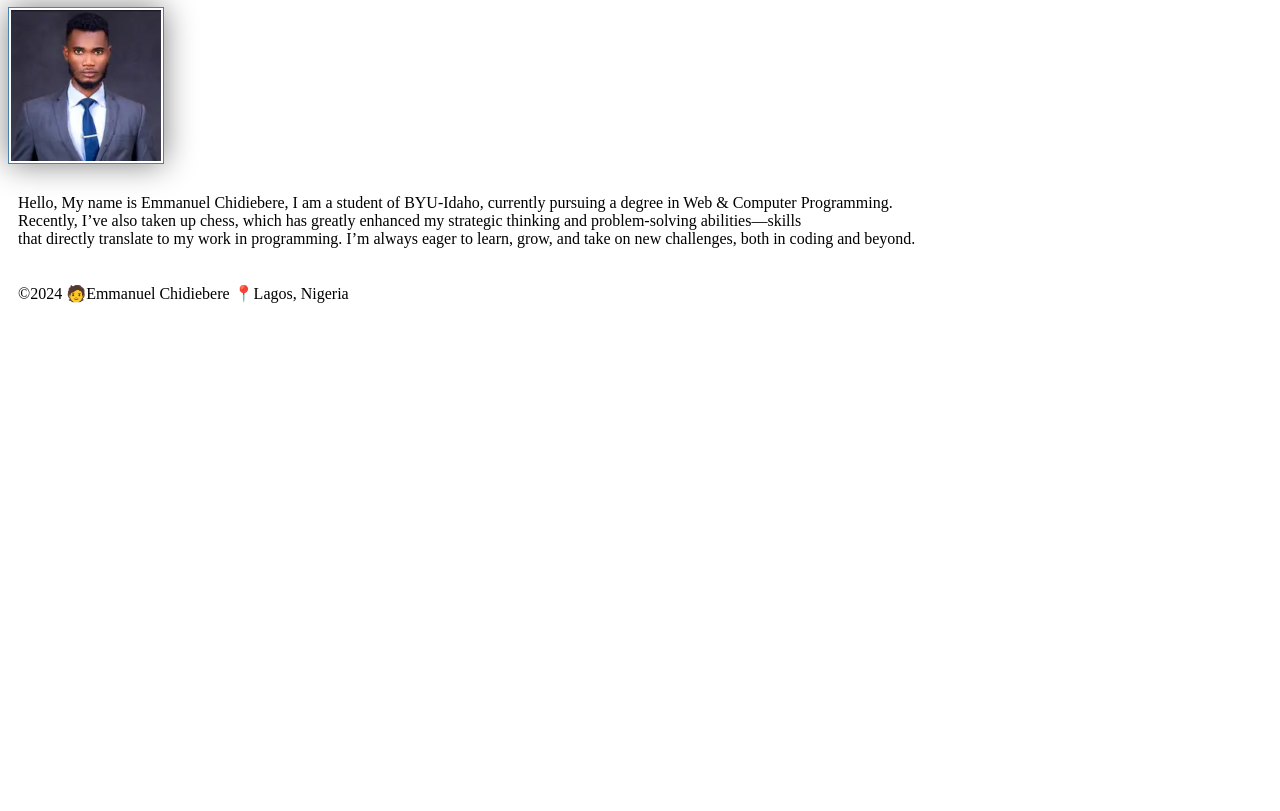
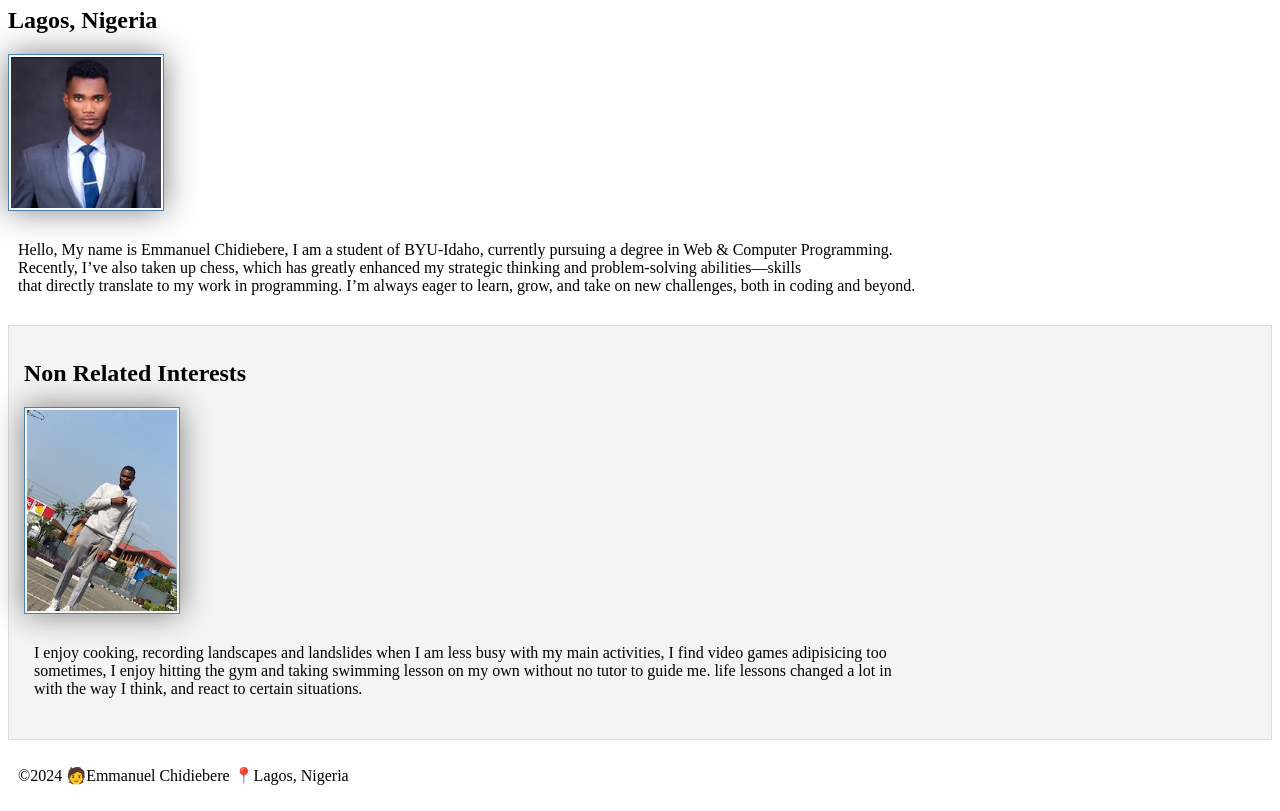
Before and after one commit to VladmirNzeh/wdd130, a plain HTML site: page index.html in a window 1280 px wide. Shown: the part 275-1086 px from the top of the page. Before the commit the page ends 800 px from the top, so only its background shows below. Drawn offline with Linux system fonts and the light colour scheme.

Commit message:
Changes made to second commit

```diff
--- a/index.html
+++ b/index.html
@@ -3,6 +3,8 @@
     <head>
         <meta charset="utf-8">
         <meta name="viewport" content="width-device-width">
+        <meta name="description" content="Main page enhancement layout">
+        <meta name="author" content="Emmanuel Chidiebere">
         <link rel="stylesheet" href="styles/styles.css">
         <title>Emmanuel Chidiebere | WDD 130</title>
     </head>
@@ -16,12 +18,20 @@
         </header>
         <main>
             <h1>Emmanuel Chidiebere Nzeh | WDD 130</h1>
+            <h2>Lagos, Nigeria</h2>
             <img src="images/Profile.webp" alt="Profile" width="200">
             <p>Hello, My name is Emmanuel Chidiebere, I am a student of BYU-Idaho, currently pursuing a degree in Web & Computer Programming. <br>
                 Recently, I’ve also taken up chess, which has greatly enhanced my strategic thinking and problem-solving abilities—skills <br>
                 that directly translate to my work in programming. I’m always eager to learn, grow, and take on new challenges, both in coding and beyond.
             </p>
         </main>
+        <aside>
+            <h2>Non Related Interests</h2>
+            <img src="images/vlad2.webp" alt="vlad2" width="200">
+            <p>I enjoy cooking, recording landscapes and landslides when I am less busy with my main activities, I find video games adipisicing too<br>
+            sometimes, I enjoy hitting the gym and taking swimming lesson on my own without no tutor to guide me. life lessons changed a lot in<br>
+            with the way I think, and react to certain situations.</p>
+        </aside>
 
         <footer>
             <p>©2024 🧑Emmanuel Chidiebere 📍Lagos, Nigeria</p>
--- a/styles/styles.css
+++ b/styles/styles.css
@@ -2,14 +2,18 @@ nav {
     background-color: steelblue;
     padding: 10px;
 }
+
 nav a {
     color: white;
     display: block;
     padding: 20px;
+    text-decoration: none; /* Added to remove underline from links */
 }
+
 h1 {
     color: steelblue;
 }
+
 img {
     width: 150px;
     height: auto;
@@ -17,6 +21,14 @@ img {
     padding: 2px;
     box-shadow: 0 0 30px gray;
 }
+
 p {
     padding: 10px;
 }
+
+aside {
+    background-color: #f4f4f4;
+    padding: 15px;
+    margin-top: 20px;
+    border: 1px solid #ddd;
+}
```
Also changed, not shown: images/vlad2.webp (added).
